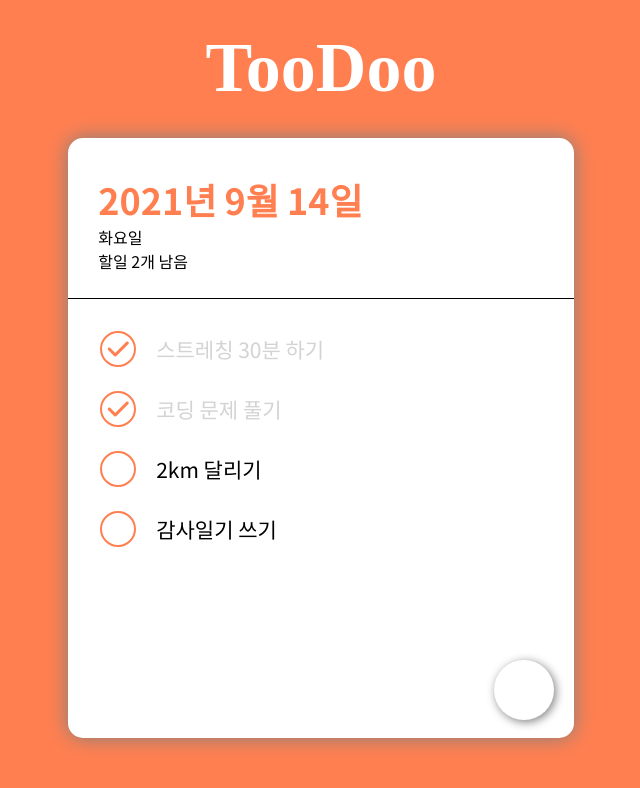
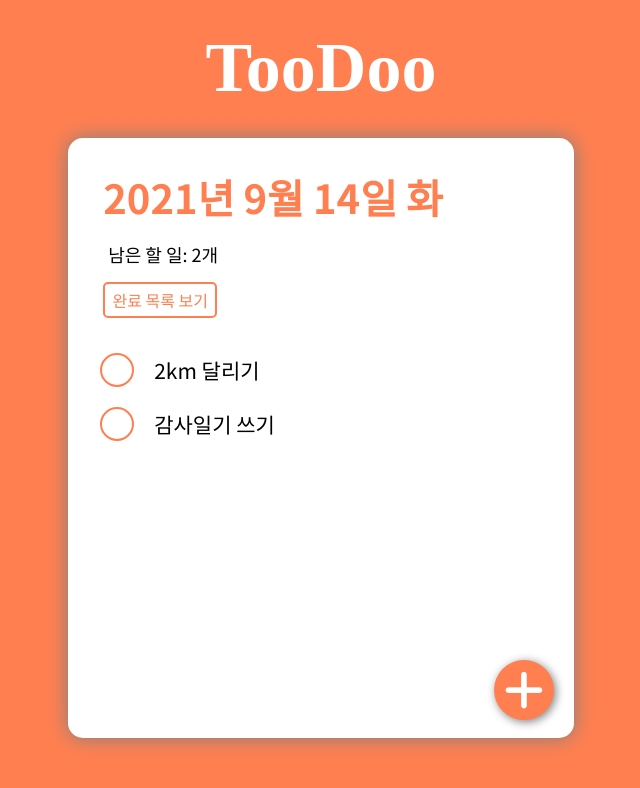
Before and after one commit to pauljeonn/todo-app, a React (Create React App) app: page / in a window 1280 px wide. Shown: the top 788 px of the page, without its empty margins (319-959 px from the left). Built offline with nearby package versions, Linux system fonts and the light colour scheme; a web font is replaced by a local one.

Commit message:
add toggle button for completed items

```diff
--- a/package.json
+++ b/package.json
@@ -9,6 +9,7 @@
     "firebase": "^9.4.1",
     "react": "^17.0.2",
     "react-dom": "^17.0.2",
+    "react-icons": "^4.3.1",
     "react-scripts": "4.0.3",
     "sass": "^1.40.1",
     "styled-components": "^5.3.1",
--- a/src/TodoContext.jsx
+++ b/src/TodoContext.jsx
@@ -1,6 +1,6 @@
 import React, { createContext, useReducer, useContext, useRef } from 'react';
 
-const initialTodos = [
+const todos = [
 	{
 		id: 1,
 		text: '스트레칭 30분 하기',
@@ -43,7 +43,7 @@ const TodoDispatchContext = createContext();
 const TodoNextIdContext = createContext();
 
 export function TodoProvider({ children }) {
-	const [state, dispatch] = useReducer(todoReducer, initialTodos);
+	const [state, dispatch] = useReducer(todoReducer, todos);
 	const nextId = useRef(5);
 
 	return (
--- a/src/components/todoCreate/TodoCreate.jsx
+++ b/src/components/todoCreate/TodoCreate.jsx
@@ -3,11 +3,7 @@ import styled, { css } from 'styled-components';
 import { useTodoDispatch, useTodoNextId } from '../../TodoContext';
 
 const CircleButton = styled.div`
-<<<<<<< HEAD
 	background: #ff7f50;
-=======
-	background: #2473e7;
->>>>>>> df949c2c14ab2c1d25bb04389dffc0f927f83549
 	z-index: 5;
 	cursor: pointer;
 	width: 60px;
--- a/src/components/todoHead/TodoHead.jsx
+++ b/src/components/todoHead/TodoHead.jsx
@@ -5,24 +5,23 @@ import './todoHead.scss';
 const TodoHead = () => {
 	const todos = useTodoState();
 	const undoneTasks = todos.filter((todo) => !todo.done);
-	console.log('undoneTasks: ', undoneTasks);
 
 	const today = new Date();
 	const dateString = today.toLocaleDateString('ko-KR', {
 		year: 'numeric',
 		month: 'long',
 		day: 'numeric',
-	});
-
-	const dayName = today.toLocaleDateString('ko-KR', {
-		weekday: 'long',
+		weekday: 'short',
 	});
 
 	return (
 		<div className="todo-head">
 			<h1>{dateString}</h1>
-			<div className="day">{dayName}</div>
-			<div className="tasks-left">할일 {undoneTasks.length}개 남음</div>
+			<div className="todo-left">
+				{undoneTasks.length !== 0
+					? `남은 할 일: ${undoneTasks.length}개`
+					: '모든 할 일을 완료했습니다!'}
+			</div>
 		</div>
 	);
 };
--- a/src/components/todoHead/todoHead.scss
+++ b/src/components/todoHead/todoHead.scss
@@ -1,15 +1,23 @@
 @import '../../global.scss';
 
 .todo-head {
-	padding-top: 35px;
-	padding-left: 30px;
+	padding-top: 30px;
+	padding-left: 35px;
 	padding-right: 30px;
-	padding-bottom: 25px;
-	border-bottom: 1px solid black;
+	padding-bottom: 10px;
+	display: flex;
+	flex-direction: column;
+	// margin: 0 auto;
 
 	h1 {
 		margin: 0;
-		font-size: 36px;
+		font-size: 40px;
 		color: $themeColor;
 	}
+
+	.todo-left {
+		margin-top: 15px;
+		margin-left: 5px;
+		font-size: 18px;
+	}
 }
--- a/src/components/todoItem/TodoItem.jsx
+++ b/src/components/todoItem/TodoItem.jsx
@@ -3,11 +3,11 @@ import styled, { css } from 'styled-components';
 import { useTodoDispatch } from '../../TodoContext';
 
 const CheckCircle = styled.div`
-	width: 32px;
-	height: 32px;
+	width: 30px;
+	height: 30px;
 	border-radius: 50%;
 	border: 2px solid #ff7f50;
-	font-size: 24px;
+	font-size: 22px;
 	display: flex;
 	align-items: center;
 	justify-content: center;
@@ -41,15 +41,15 @@ const Remove = styled.div`
 	font-size: 24px;
 	cursor: pointer;
 	&:hover {
-		color: red;
+		color: #ff7f50;
 	}
 `;
 
 const TodoItemBlock = styled.div`
 	display: flex;
 	align-items: center;
-	padding-top: 12px;
-	padding-bottom: 12px;
+	padding-top: 10px;
+	padding-bottom: 10px;
 
 	&:hover {
 		${Remove} {
@@ -58,7 +58,7 @@ const TodoItemBlock = styled.div`
 	}
 `;
 
-const TodoItem = ({ id, done, text }) => {
+const TodoItem = ({ id, done, text, isLog }) => {
 	const dispatch = useTodoDispatch();
 
 	const onToggle = () =>
@@ -73,7 +73,20 @@ const TodoItem = ({ id, done, text }) => {
 			id,
 		});
 
-	return (
+	// 완료된 일과 남은 할일 분리해서 보여주기
+	return !isLog
+		? !done && (
+				<TodoItemBlock>
+					<CheckCircle done={done} onClick={onToggle}>
+						{done && <i className="fas fa-check"></i>}
+					</CheckCircle>
+					<Text done={done}>{text}</Text>
+					<Remove onClick={onRemove}>
+						<i className="fas fa-trash"></i>
+					</Remove>
+				</TodoItemBlock>
+		  )
+		: done && (
 				<TodoItemBlock>
 					<CheckCircle done={done} onClick={onToggle}>
 						{done && <i className="fas fa-check"></i>}
--- a/src/components/todoList/TodoList.jsx
+++ b/src/components/todoList/TodoList.jsx
@@ -1,11 +1,31 @@
-import React from 'react';
+import React, { useState } from 'react';
 import styled from 'styled-components';
 import { useTodoState } from '../../TodoContext';
 import TodoItem from '../todoItem/TodoItem';
 import './todoList.scss';
+import { FaArrowLeft } from 'react-icons/fa';
+
+const TodoListContainer = styled.div`
+	display: flex;
+	flex-direction: column;
+`;
+
+const TodoToggle = styled.div`
+	width: 110px;
+	height: 32px;
+	margin: 5px 35px;
+	border: 2px solid #ff7f50;
+	border-radius: 5px;
+	background-color: ${(props) => (props.isLog ? '#ff7f50' : '#fff')};
+	color: ${(props) => (props.isLog ? '#fff' : '#ff7f50')};
+	font-weight: 500;
+	display: flex;
+	justify-content: center;
+	align-items: center;
+	cursor: pointer;
+`;
 
 const TodoListBlock = styled.div`
-	flex: 1;
 	padding: 20px 32px;
 	padding-bottom: 88px;
 	overflow-y: auto;
@@ -13,8 +33,17 @@ const TodoListBlock = styled.div`
 
 const TodoList = () => {
 	const todos = useTodoState();
+	const [isLog, setIsLog] = useState(false);
+
+	const toggleLog = () => {
+		setIsLog(!isLog);
+	};
 
 	return (
+		<TodoListContainer>
+			<TodoToggle isLog={isLog} onClick={toggleLog}>
+				{isLog ? <FaArrowLeft /> : '완료 목록 보기'}
+			</TodoToggle>
 			<TodoListBlock>
 				{todos.map((todo) => (
 					<TodoItem
@@ -22,9 +51,11 @@ const TodoList = () => {
 						id={todo.id}
 						text={todo.text}
 						done={todo.done}
+						isLog={isLog}
 					/>
 				))}
 			</TodoListBlock>
+		</TodoListContainer>
 	);
 };
 
```
Also changed, not shown: src/components/todoItem/todoItem.scss (+0 -14 lines), 2 other files (tests, documents, lock files or other folders). Lines whose indentation alone changed are shown as unchanged.
